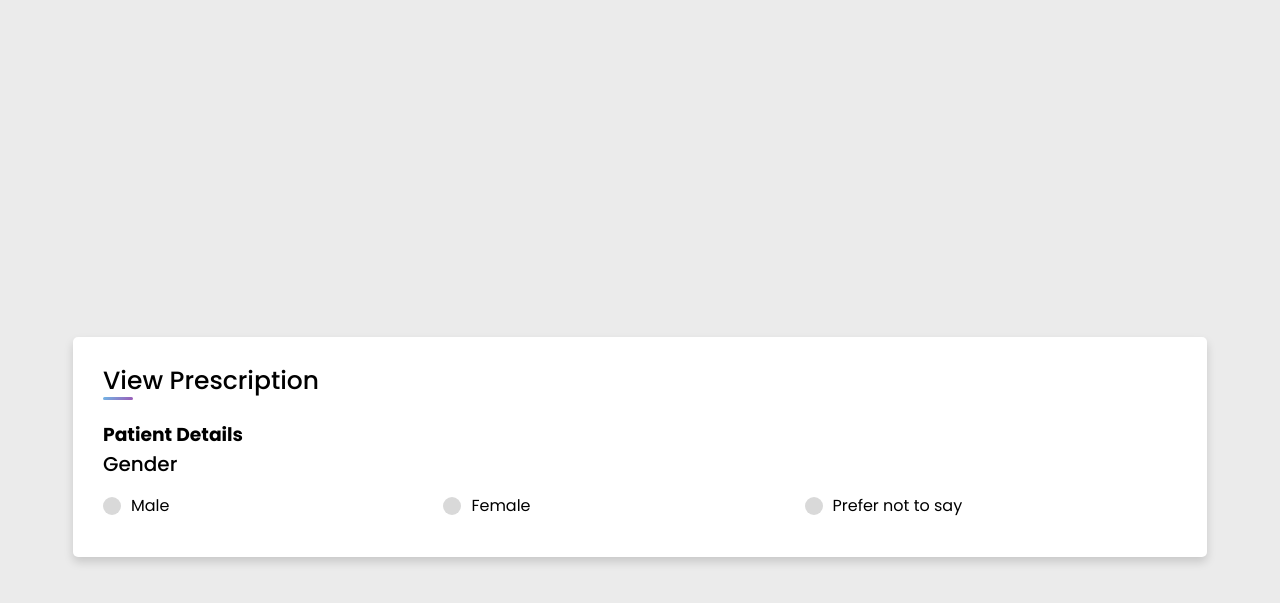
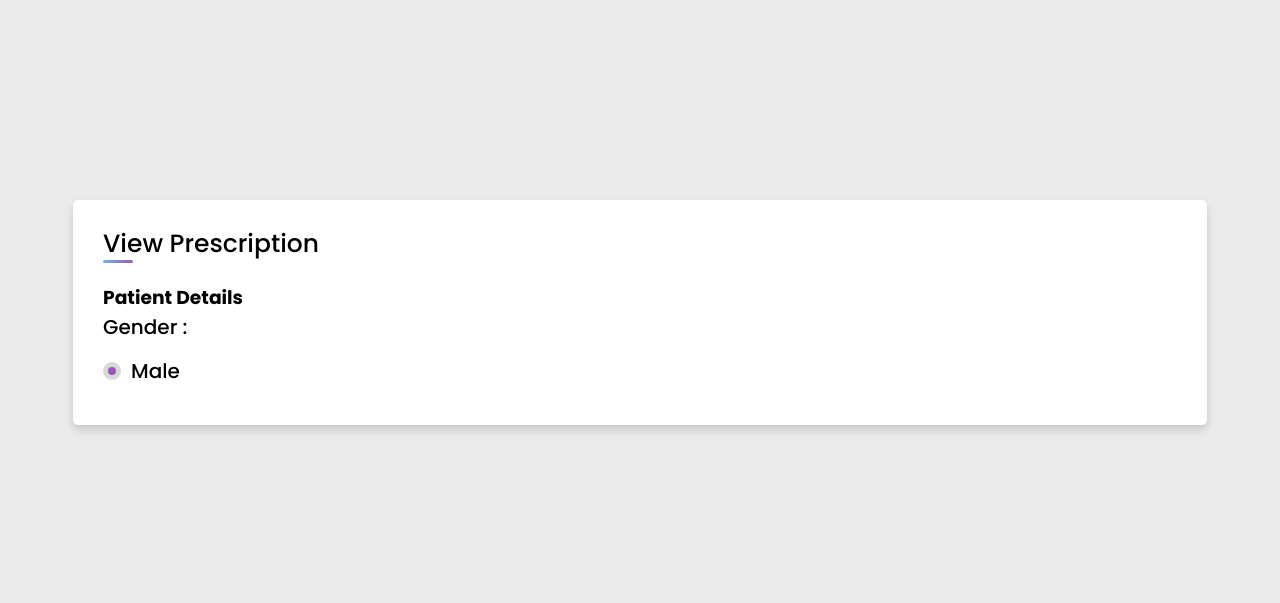
Before and after one commit to amitnileka/Multicare_project, a Django app: a page that uses Hosp/templates/view_prescription.html in a window 1280 px wide. Shown: the part 153-756 px from the top of the page. Run offline with Django 3.2, Linux system fonts and the light colour scheme; a user stored in the database is signed in; data comes from the database, SQL or seed files in the repository.

Commit message:
Update view_prescription.html

```diff
--- a/Hosp/templates/view_prescription.html
+++ b/Hosp/templates/view_prescription.html
@@ -73,7 +73,7 @@ header{
   padding: 25px 30px;
   border-radius: 5px;
   box-shadow: 0 5px 10px rgba(0,0,0,0.15);
-  margin-top: 400px;
+  margin-top: 130px;
 }
 .container .title{
   font-size: 25px;
@@ -349,22 +349,12 @@ form .user-details .input-box{
             </div>
             {% endfor %}
             <div class="gender-details">
-          <input type="radio" name="gender" id="dot-1">
-          <input type="radio" name="gender" id="dot-2">
-          <input type="radio" name="gender" id="dot-3">
-          <span class="gender-title">Gender</span>
+              <input type="radio" name="gender" id="dot-1" checked>
+              <span class="gender-title">Gender :</span>
               <div class="category">
                 <label for="dot-1">
                 <span class="dot one"></span>
-            <span class="gender">Male</span>
-          </label>
-          <label for="dot-2">
-            <span class="dot two"></span>
-            <span class="gender">Female</span>
-          </label>
-          <label for="dot-3">
-            <span class="dot three"></span>
-            <span class="gender">Prefer not to say</span>
+                <span class="gender-title">Male</span>
               </label>
               </div>
             </div>
```
Lines whose indentation alone changed are shown as unchanged.
